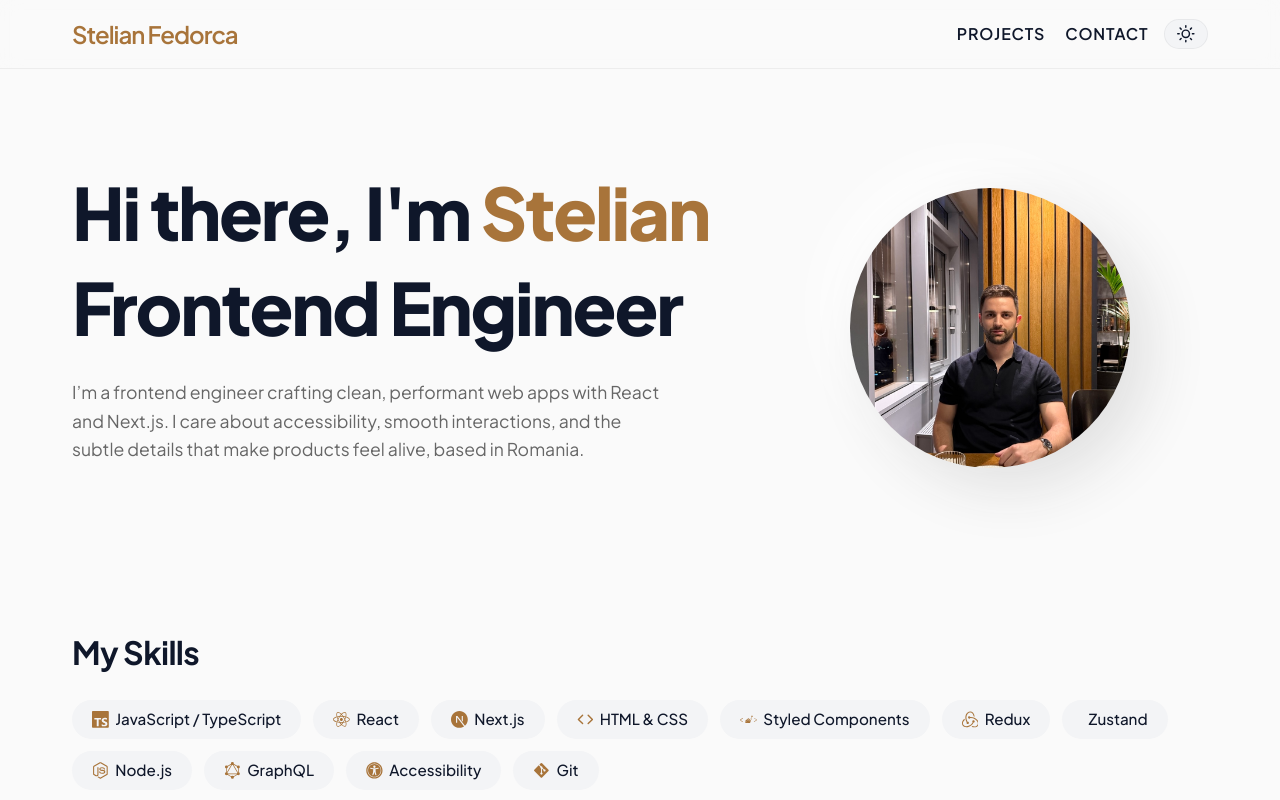
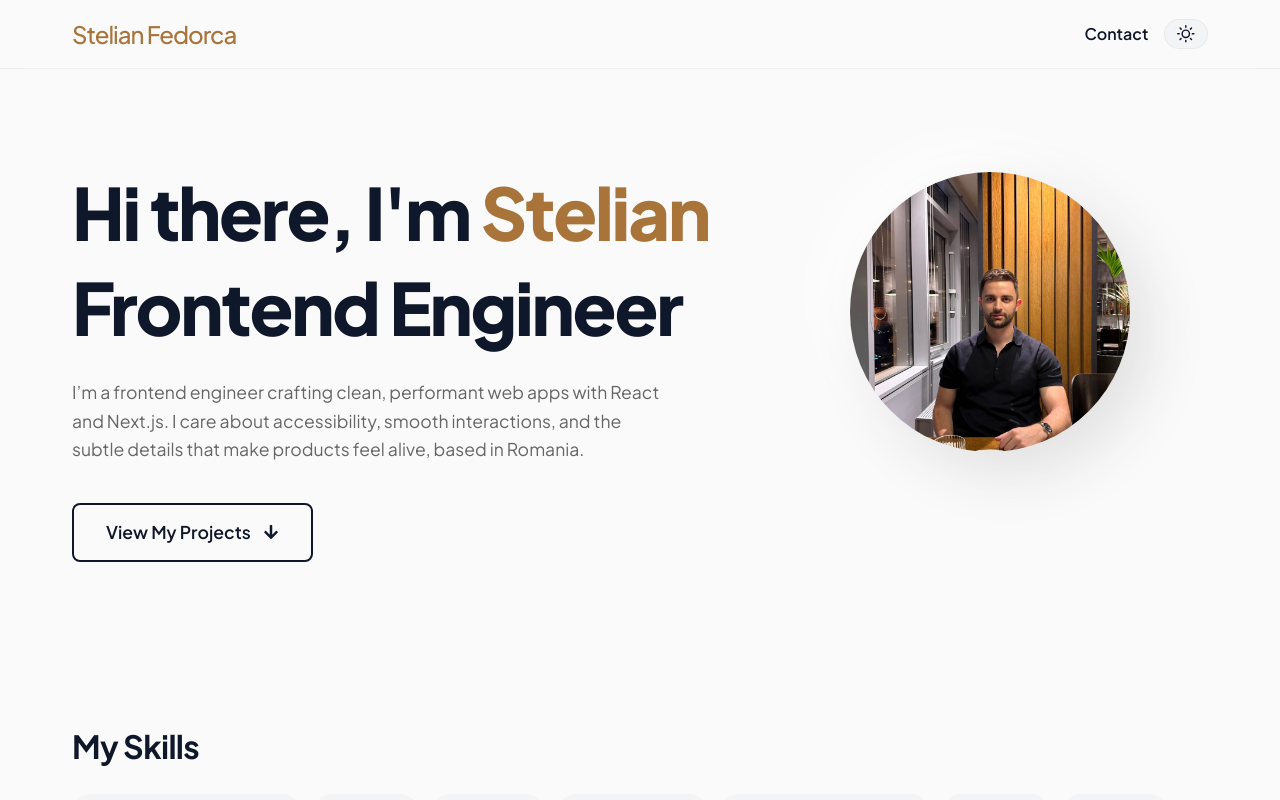
Before and after one commit to stelianfedorca/portofolio, a Next.js app: page / in a window 1280 px wide. Shown: the top 800 px of the page. Built offline with nearby package versions, Linux system fonts and the light colour scheme.

Commit message:
Add hero call-to-action button, refine header layout and navigation, and update global transition speeds.

```diff
--- a/src/app/globals.css
+++ b/src/app/globals.css
@@ -64,8 +64,8 @@ body {
 *,
 *:before,
 *:after {
-  transition: background-color 200ms ease, color 200ms ease,
-    border-color 220ms ease;
+  transition: background-color 100ms ease, color 100ms ease,
+    border-color 100ms ease;
 }
 
 a {
--- a/src/app/page.tsx
+++ b/src/app/page.tsx
@@ -13,6 +13,7 @@ import {
   FaUniversalAccess,
   FaGitAlt,
   FaFigma,
+  FaArrowDown,
 } from "react-icons/fa";
 import { FiExternalLink, FiPenTool, FiCode, FiCpu } from "react-icons/fi";
 import {
@@ -42,7 +43,7 @@ const MaxWidthWrapper = styled.div`
 // --- Header / Hero Section ---
 
 const Header = styled.header`
-  padding: 2rem 0 2rem;
+  /* padding: 2rem 0; */
 
   @media (min-width: 768px) {
     padding: 2rem 0 4rem;
@@ -51,7 +52,7 @@ const Header = styled.header`
 
 const HeroContent = styled.div`
   display: flex;
-  flex-direction: column;
+  flex-direction: column-reverse;
   gap: 2rem;
 
   @media (min-width: 768px) {
@@ -69,9 +70,10 @@ const ProfileImageWrapper = styled.div`
   aspect-ratio: 1 / 1;
   border-radius: 50%;
   overflow: hidden;
+  border-radius: 50%;
+  overflow: hidden;
   box-shadow: var(--box-shadow);
-  margin: 2rem auto 0;
-  margin-top: 1rem;
+  margin: 0 auto 2rem;
 
   @media (min-width: 768px) {
     /* margin: 4rem 0 0 0; */
@@ -128,6 +130,41 @@ const IntroText = styled.p`
   color: var(--text-secondary);
   max-width: 600px;
   margin-top: 2rem;
+`;
+
+const HeroButton = styled(Link)`
+  display: inline-flex;
+  align-items: center;
+  gap: 0.75rem;
+  background-color: transparent;
+  color: var(--text-primary);
+  border: 2px solid var(--text-primary);
+  padding: 0.9rem 2rem;
+  border-radius: 8px;
+  font-weight: 600;
+  font-size: 1.1rem;
+  margin-top: 2.5rem;
+  transition: all 0.2s ease;
+  box-shadow: none;
+
+  svg {
+    transition: transform 0.2s ease;
+  }
+
+  &:hover {
+    background-color: var(--text-primary);
+    color: var(--background);
+    transform: translateY(-2px);
+    box-shadow: 0 4px 12px rgba(0, 0, 0, 0.1);
+  }
+
+  &:hover svg {
+    transform: translateY(2px);
+  }
+
+  &:active {
+    transform: translateY(0);
+  }
 `;
 
 const HeroImageContainer = styled.div`
@@ -401,6 +438,10 @@ export default function Home() {
               </Greeting>
               <Subtitle>{homeContent.hero.role}</Subtitle>
               <IntroText>{homeContent.hero.intro}</IntroText>
+              <HeroButton href="#projects">
+                View My Projects
+                <FaArrowDown size={16} />
+              </HeroButton>
             </HeroText>
 
             <ProfileImageWrapper>
--- a/src/components/StickyHeader.tsx
+++ b/src/components/StickyHeader.tsx
@@ -21,7 +21,11 @@ const StickyHeaderWrapper = styled.div`
 const MaxWidthWrapper = styled.div`
   max-width: 1200px;
   margin: 0 auto;
-  padding: 0 2rem;
+  padding: 0 1rem;
+
+  @media (min-width: 768px) {
+    padding: 0 2rem;
+  }
 `;
 
 const TopNav = styled.nav`
@@ -31,7 +35,7 @@ const TopNav = styled.nav`
 `;
 
 const BrandName = styled(Link)`
-  font-weight: 600;
+  font-weight: 500;
   font-size: 1.5rem;
   letter-spacing: -1px;
 
@@ -44,10 +48,10 @@ const NavigationLinks = styled.div`
   align-items: center;
 
   a {
-    text-transform: uppercase;
+    /* text-transform: uppercase; */
     font-weight: 600;
     position: relative;
-    letter-spacing: 0.05em;
+    /* letter-spacing: 0.05em; */
 
     &:hover {
       color: var(--accent2);
@@ -73,7 +77,11 @@ const NavigationLinks = styled.div`
 const NavActions = styled.div`
   display: flex;
   align-items: center;
-  gap: 1rem;
+  gap: 0.75rem;
+
+  @media (min-width: 768px) {
+    gap: 1rem;
+  }
 `;
 
 export default function StickyHeader() {
@@ -95,7 +103,7 @@ export default function StickyHeader() {
           </BrandName>
           <NavActions>
             <NavigationLinks>
-              <a href="/#projects">Projects</a>
+              {/* <a href="/#projects">Projects</a> */}
               <a href="/#contact">Contact</a>
             </NavigationLinks>
             <ThemeToggle />
--- a/src/components/ThemeToggle.tsx
+++ b/src/components/ThemeToggle.tsx
@@ -20,11 +20,11 @@ const ToggleButton = styled.button`
 
   &:hover {
     background: var(--bg-tertiary);
-    transform: translateY(-1px);
+    transform: scale(1.05);
   }
 
   &:active {
-    transform: translateY(0);
+    transform: scale(0.95);
   }
 
   svg {
```
